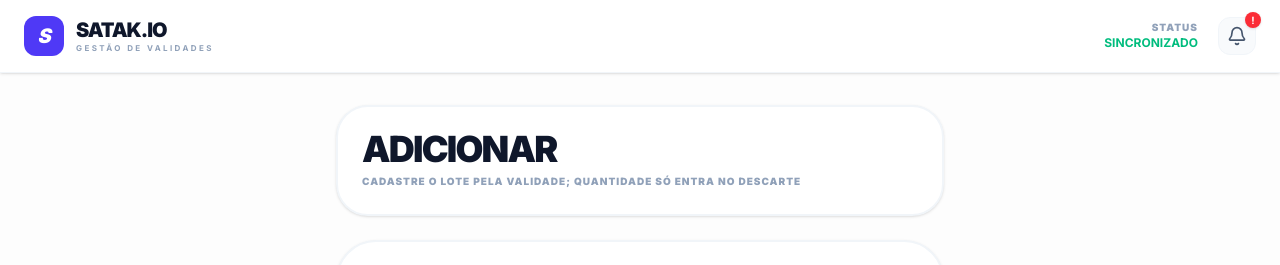
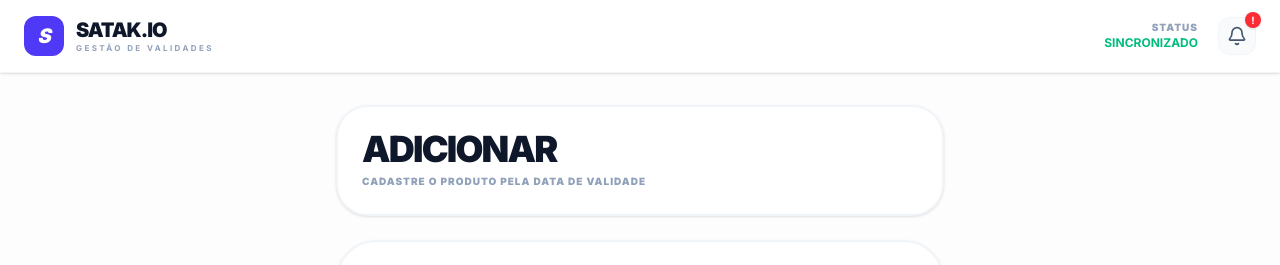
Before and after one commit to zatarana/Validadesatak, a React (Vite) app: page / in a window 1280 px wide. Both pictures are taken after a click on the button "NOVO". Shown: the top 265 px of the page. Built offline with nearby package versions, Linux system fonts and the light colour scheme.

Commit message:
Remove quantity mention from add product screen

```diff
--- a/src/pages/AddProduct.tsx
+++ b/src/pages/AddProduct.tsx
@@ -120,7 +120,7 @@ export function AddProduct() {
     <div className="space-y-6 pb-6 w-full">
       <div className="bg-white p-6 rounded-[32px] shadow-sm border-2 border-slate-100">
         <h1 className="text-4xl font-black text-slate-900 tracking-tighter leading-none">ADICIONAR</h1>
-        <p className="text-slate-400 text-[10px] font-black uppercase tracking-widest mt-2">Cadastre o lote pela validade; quantidade só entra no descarte</p>
+        <p className="text-slate-400 text-[10px] font-black uppercase tracking-widest mt-2">Cadastre o produto pela data de validade</p>
       </div>
 
       <form onSubmit={handleSubmit} className="space-y-6 bg-white p-6 sm:p-8 rounded-[40px] shadow-sm border-2 border-slate-100">
```
